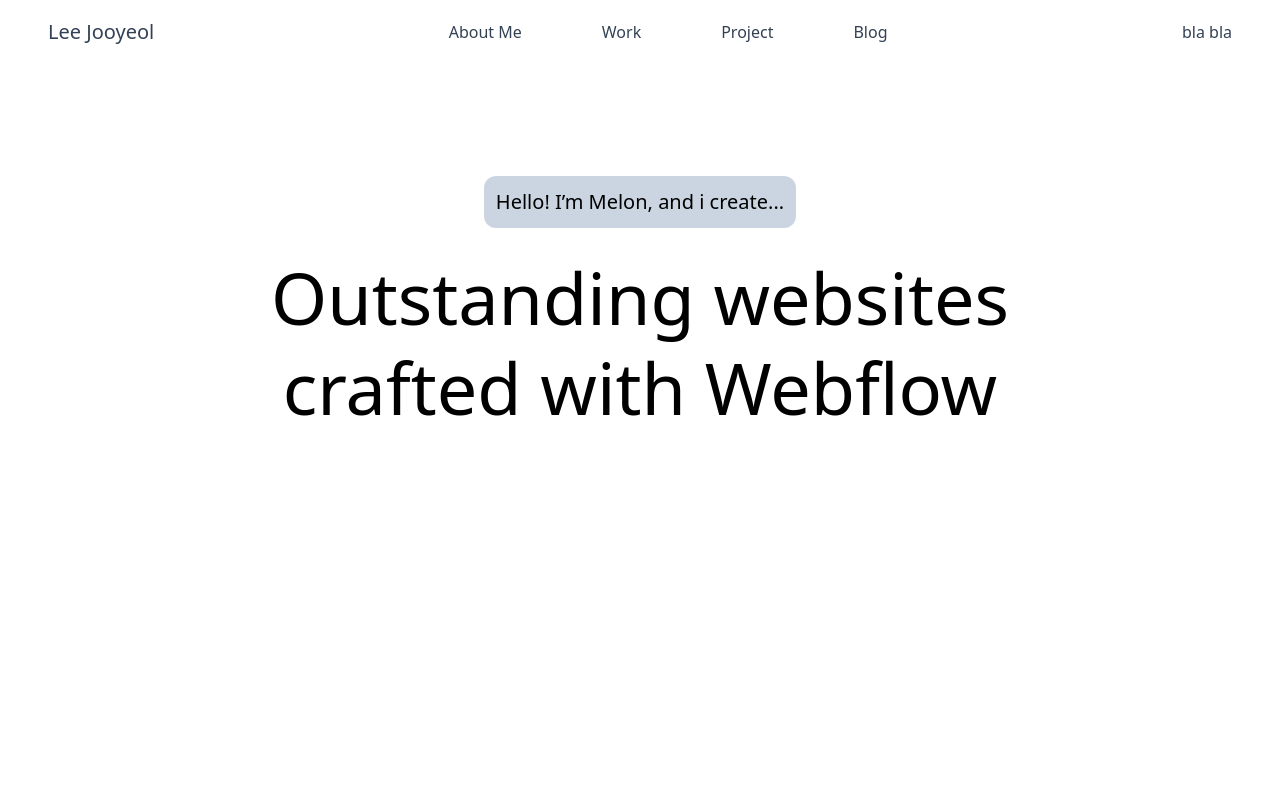
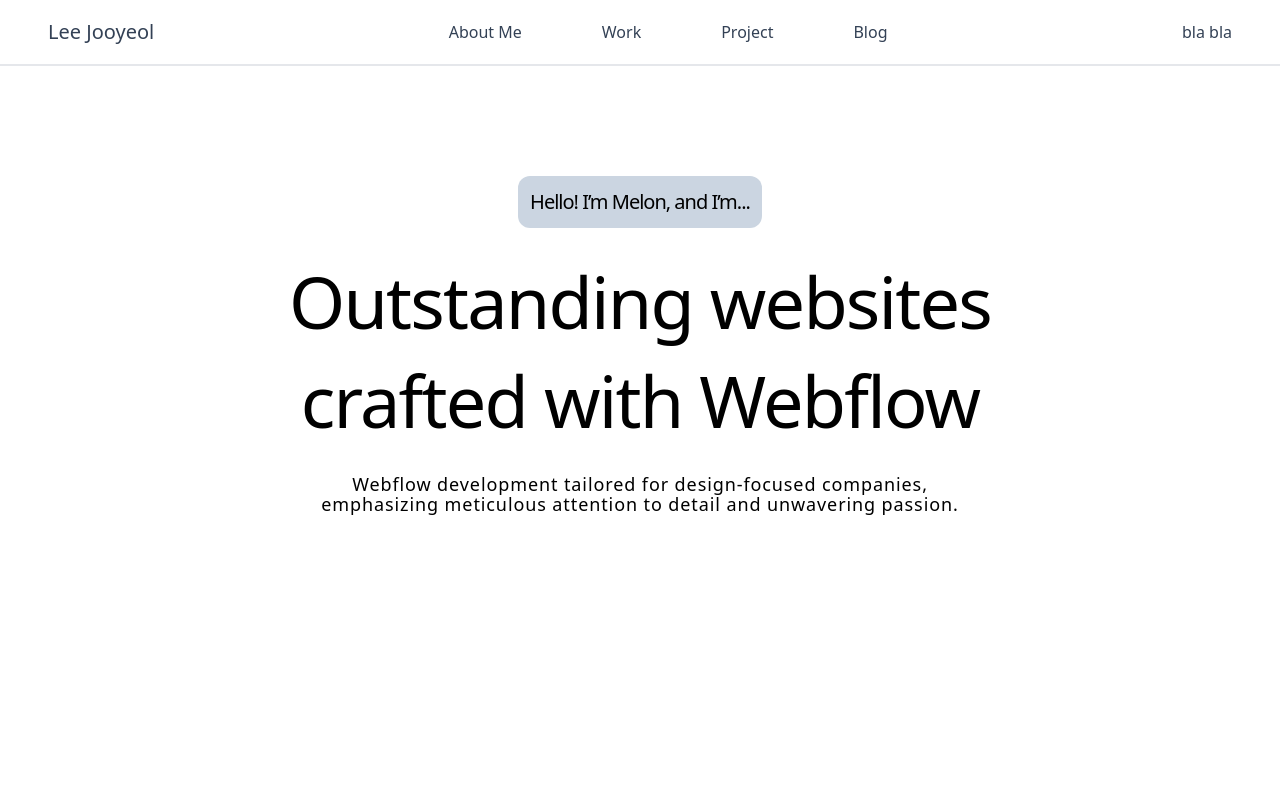
Before and after one commit to Melonisjy/immelon, a Next.js app: page / in a window 1280 px wide. Shown: the top 800 px of the page. Built offline with nearby package versions, Linux system fonts and the light colour scheme.

Commit message:
[feat] home page

```diff
--- a/src/app/components/header.tsx
+++ b/src/app/components/header.tsx
@@ -21,7 +21,7 @@
   return (
     <div
       className={`w-full justify-center ${
-        scrollY && scrollY > 0 ? "bg-slate-800" : "bg-transparent"
+        scrollY && scrollY > 0 ? "bg-slate-800" : "bg-transparent border-b-2"
       } fixed`}
     >
       <div
--- a/src/app/page.tsx
+++ b/src/app/page.tsx
@@ -1,11 +1,16 @@
 export default function Home() {
   return (
     <div className="h-full pt-44 flex justify-center flex-col gap-6 items-center">
-      <div className="bg-slate-300 p-3 rounded-xl text-xl">
-        Hello! I’m Melon, and i create...
+      <div className="bg-slate-300 p-3 rounded-xl tracking-tighter text-xl">
+        Hello! I’m Melon, and I’m...
       </div>
-      <div className="text-7xl text-pretty text-center leading-tight">
+      <div className="text-7xl text-pretty text-center tracking-tight leading-snug">
         Outstanding websites <br /> crafted with Webflow
+      </div>
+      <div className="text-lg tracking-wider text-center leading-5">
+        Webflow development tailored for design-focused companies,
+        <br /> emphasizing meticulous attention to detail and unwavering
+        passion.
       </div>
     </div>
   );
```
